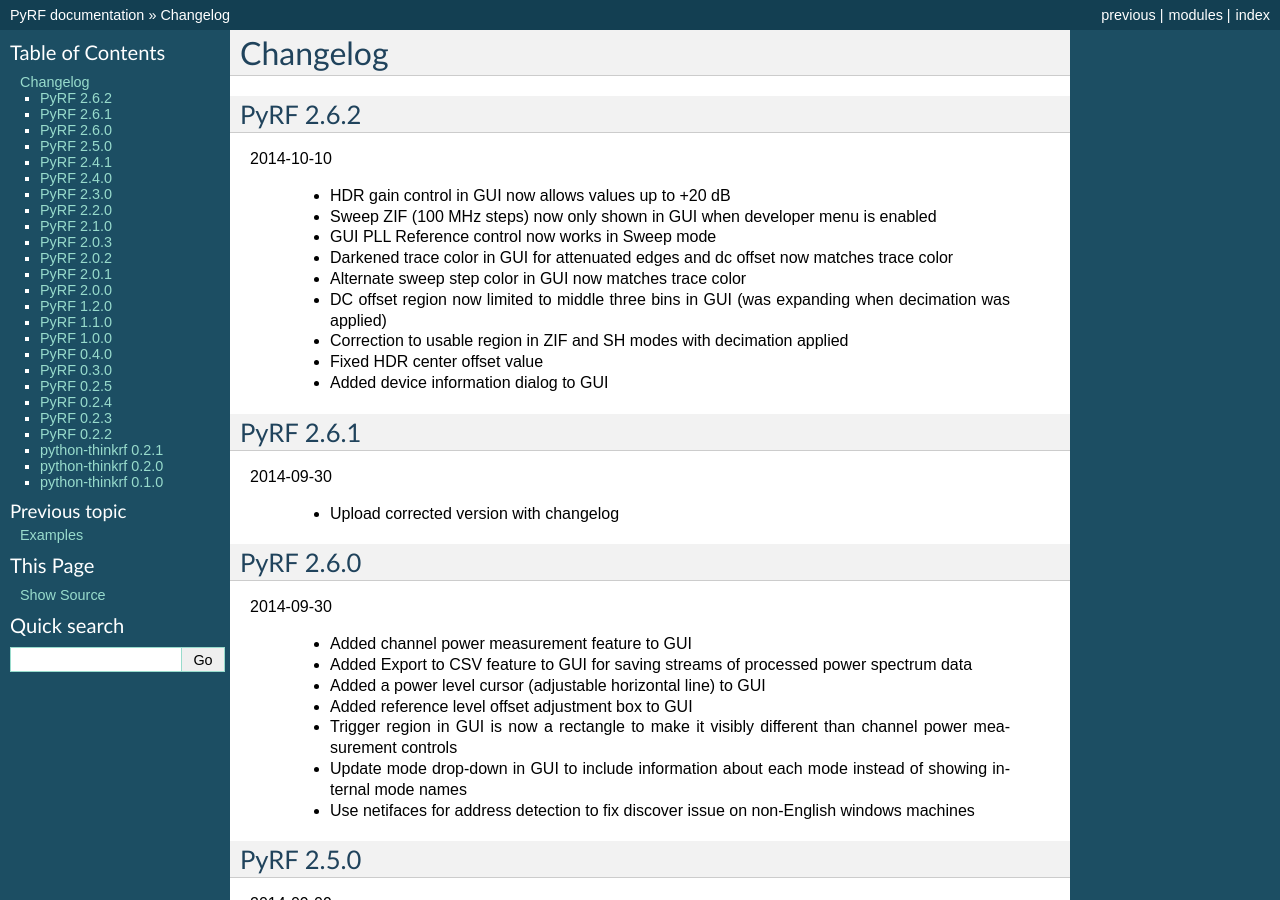
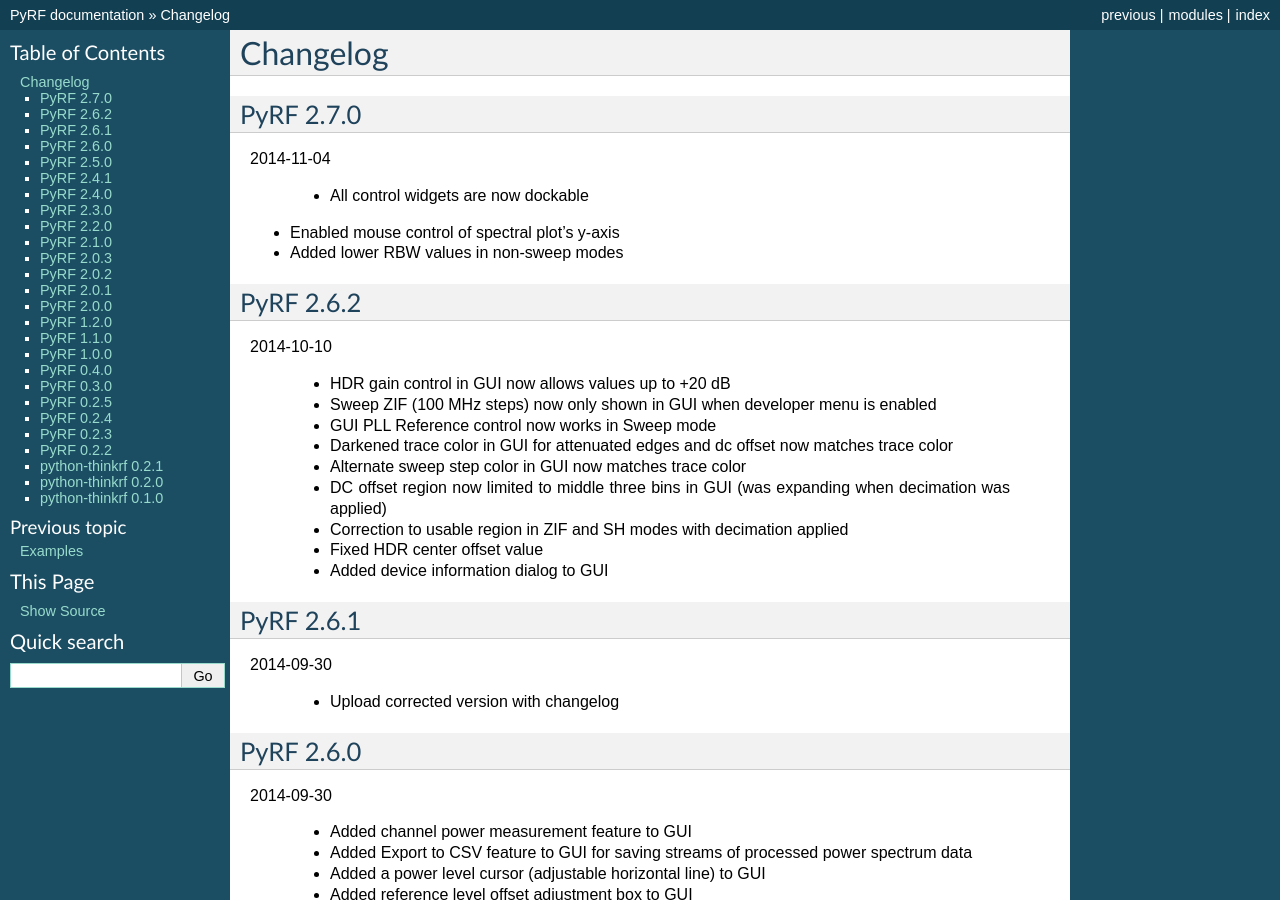
Before and after one commit to pyrf/pyrf, a Sphinx documentation site: the page built from docs/changelog.rst, in a window 1280 px wide and 900 px high. Built offline with Sphinx 7.4.7, drawn with Linux system fonts in a browser that asks for light colours.

Commit message:
added 2.7.0 version for release, added netifaces to list of required libraries

```diff
--- a/docs/changelog.rst
+++ b/docs/changelog.rst
@@ -1,6 +1,16 @@
 
 Changelog
 ---------
+PyRF 2.7.0
+==========
+
+2014-11-04
+
+ * All control widgets are now dockable
+
+* Enabled mouse control of spectral plot's y-axis
+
+* Added lower RBW values in non-sweep modes
 
 PyRF 2.6.2
 ==========
--- a/docs/usermanual.rst
+++ b/docs/usermanual.rst
@@ -34,9 +34,10 @@
 Use packaged requirements::
 
    apt-get install python-pyside python-twisted python-numpy \
-   	python-zope.interface python-pip python-scipy python-setuptools
+   	python-zope.interface python-pip python-scipy python-setuptools \
+   	python-pyqtgraph python-netifaces
    pip install -e git://github.com/pyrf/qtreactor.git#egg=qtreactor
-   pip install -e git://github.com/pyrf/pyqtgraph.git#egg=pyqtgraph
+
 
 Or install GUI requirements from source::
 
--- a/pyrf/version.py
+++ b/pyrf/version.py
@@ -1,2 +1,2 @@
-VERSION = (2, 7, 0, 'dev')
+VERSION = (2, 7, 0)
 __version__ = ''.join(['-.'[type(x) == int]+str(x) for x in VERSION])[1:]
```
